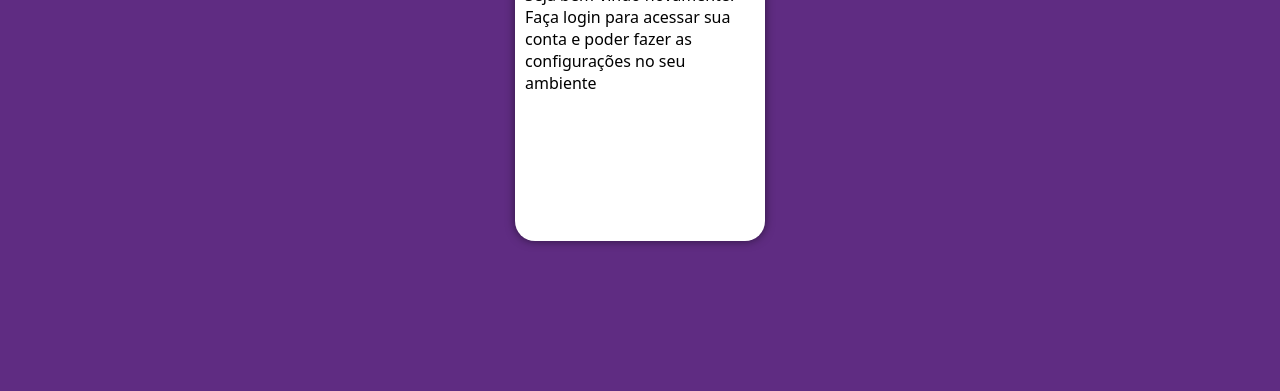
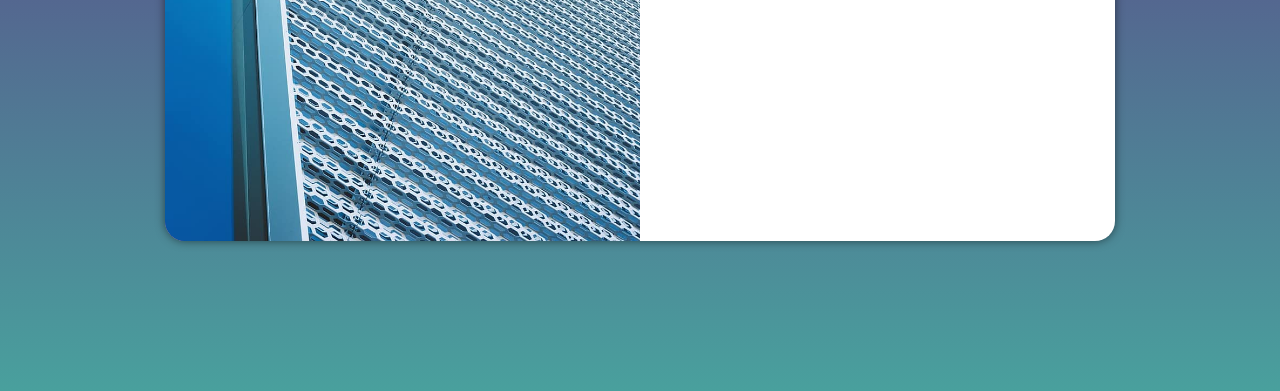
Before and after one commit to vinifcavalcanti/projeto-login, a plain HTML site: page index.html in a window 1280 px wide. Shown: the part 409-800 px from the top of the page. Drawn offline with Linux system fonts and the light colour scheme.

Commit message:
media query

```diff
--- /dev/null
+++ b/estilos/media-query.css
@@ -0,0 +1,44 @@
+@charset "UTF-8";
+
+@media screen and (min-width: 768px) and (max-width: 992px) {
+
+    body{
+        background-image: linear-gradient(to top, #49a09d, #5f2c82);
+    }
+    section#login{
+        width: 80vw;
+    }
+
+    section#login > div#imagem{
+        float: left;
+        width: 30%;
+        height: 100%;
+    }
+
+    section#login > #formulario{
+        float: right;
+        width: 70%;
+    }
+}
+
+@media screen and (min-width: 992px) {
+
+    body{
+        background-image: linear-gradient(to top, #49a09d, #5f2c82);
+    }
+    section#login{
+        width: 950px;
+    }
+
+    section#login > div#imagem{
+        float: left;
+        width: 50%;
+        height: 100%;
+    }
+
+    section#login > div#formulario{
+        float: right;
+        width: 50%;
+    }
+
+}
--- a/estilos/style.css
+++ b/estilos/style.css
@@ -30,7 +30,7 @@ main{
     width: 100vw;
 }
 
-#login{
+section#login{
     background-color: white;
     width: 250px;
     height: 500px;
@@ -42,9 +42,12 @@ main{
     transform: translate(-50%, -50%);
     overflow: hidden;
     box-shadow: 0px 0px 10px rgba(0, 0, 0, 0.527);
+
+    transition: width .3s, height .3s;
+    transition-timing-function: ease;
 }
 
-#login > div#imagem{
+section#login > div#imagem{
     display: block;
     background: var(--cor2) url(../imagens/metal.jpg) no-repeat;
     height: 200px;
@@ -52,7 +55,7 @@ main{
     background-position: left bottom;
 }
 
-#login > #formulario {
+section#login > #formulario {
     display: block;
     padding: 10px;
 
--- a/index.html
+++ b/index.html
@@ -5,6 +5,7 @@
     <meta name="viewport" content="width=device-width, initial-scale=1.0">
     <title>Login</title>
     <link rel="stylesheet" href="estilos/style.css">
+    <link rel="stylesheet" href="estilos/media-query.css">
 </head>
 <body>
     <main>
```
